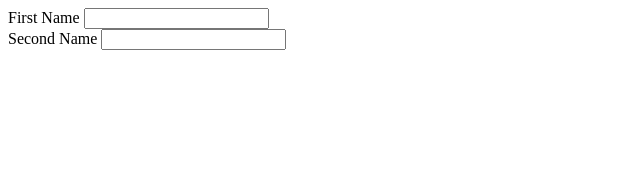
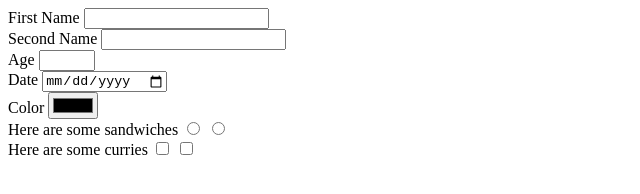
Before and after one commit to dev-himanshu01/Forms, a plain HTML site: page index.html in a window 1280 px wide. Shown: the whole page, without its empty margins (0-640 px from the left). Drawn offline with Linux system fonts and the light colour scheme.

Commit message:
added checkbox and radio button

```diff
--- a/index.html
+++ b/index.html
@@ -9,7 +9,7 @@
     <form action="/" method="post">
          <div>
             <label for="first_name">First Name</label>
-            <input type="text" name="" id="first_name">
+            <input type="text" name="name" id="first_name">
          </div>
 
          <div>
@@ -17,6 +17,32 @@
             <input type="text" id="second_name">
          </div>
 
+         <div>
+            <label for="age">Age</label>
+            <input type="number" name="age" id="age" min="18" max="60">
+         </div>
+
+         <div>
+            <label for="date">Date</label>
+            <input type="date" name="date" id="date">
+         </div>
+
+         <div>
+            <label for="color">Color</label>
+            <input type="color" name="color" id="color">
+         </div>
+
+         <div>
+            <label for="">Here are some sandwiches</label>
+            <input type="radio" id="non-veg">
+            <input type="radio" id="veg">
+         </div>
+         <div>
+            <label for="">Here are some curries</label>
+            <input type="checkbox" id="paneer">
+            <input type="checkbox" id="chicken">
+         </div>
+
     </form>
 </body>
 </html>
```
